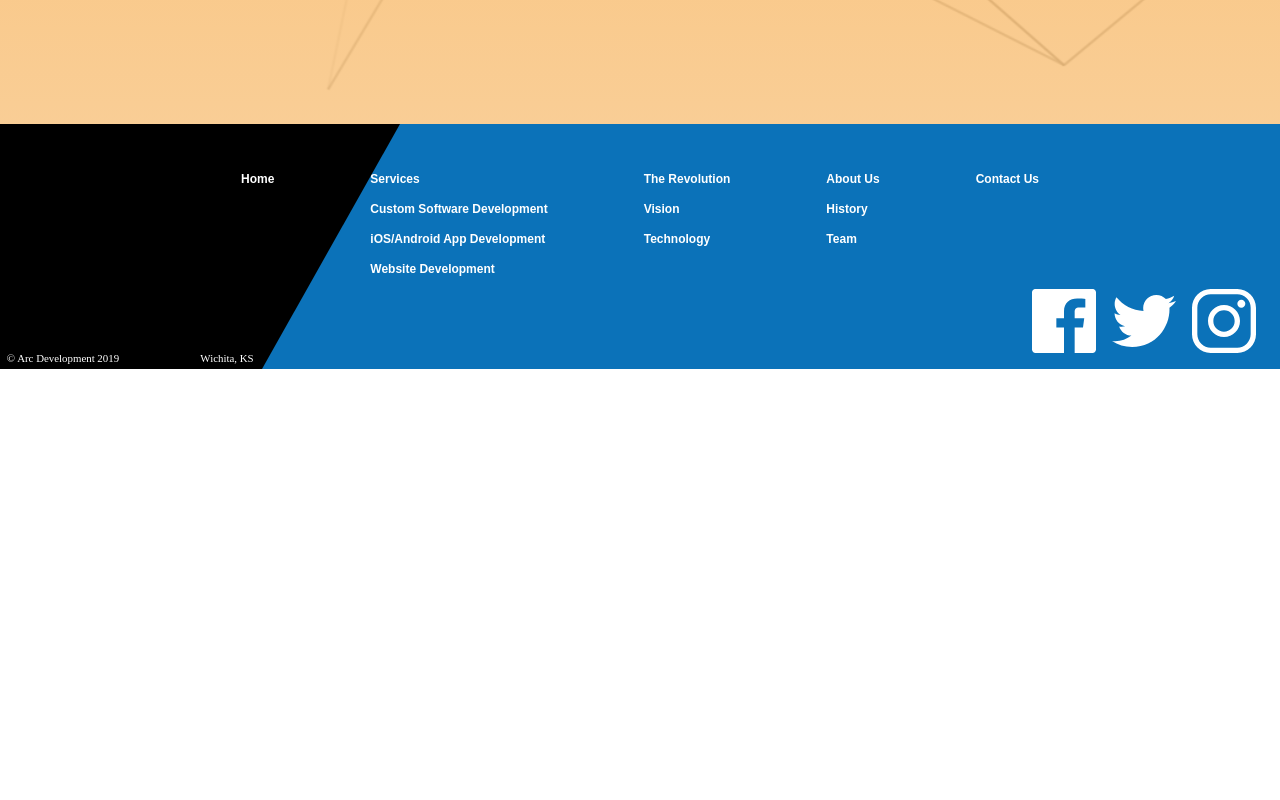
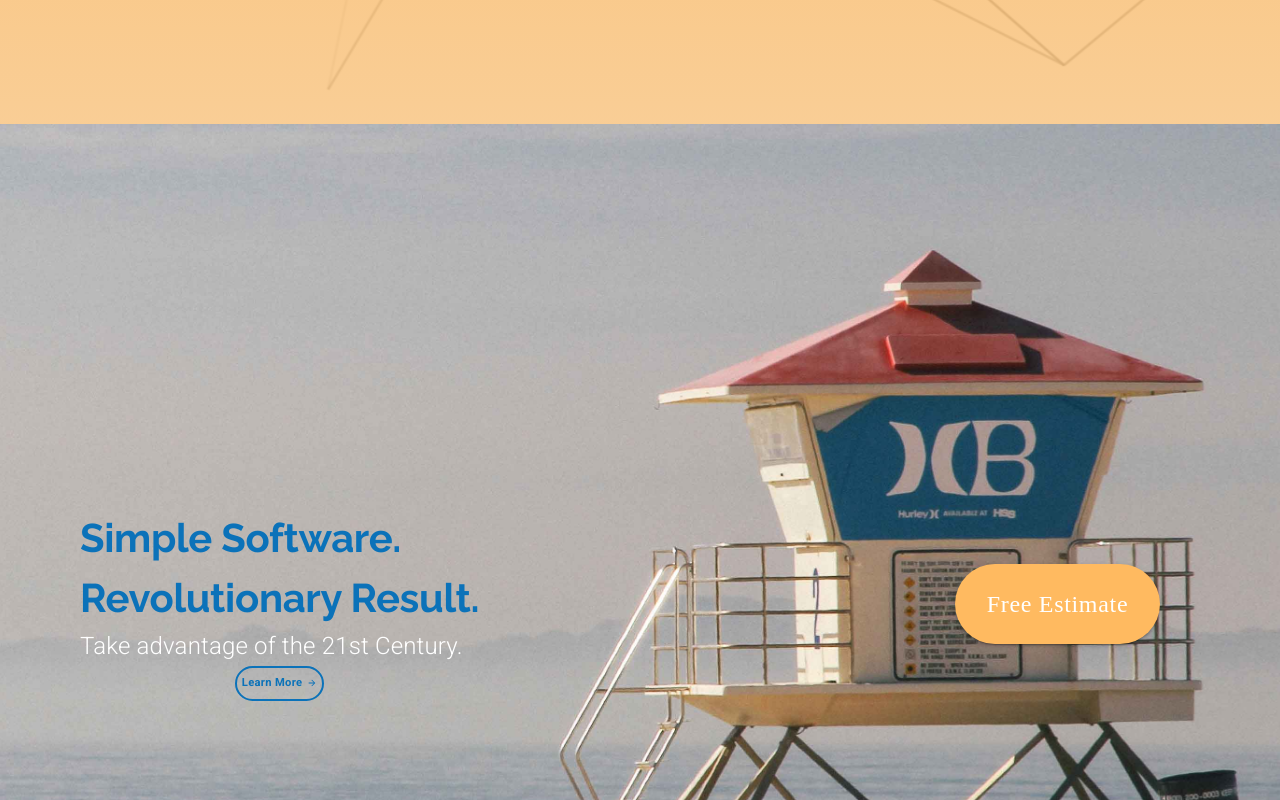
Before and after one commit to webkidt/arc-development, a React (Create React App) app: page / in a window 1280 px wide. Shown: the part 4800-5600 px from the top of the page. Before the commit the page ends 5169 px from the top, so only its background shows below. Built offline with nearby package versions, Linux system fonts and the light colour scheme; a web font is replaced by a local one.

Commit message:
Landing Page - Call to Action Block

```diff
--- a/src/components/LandingPage.js
+++ b/src/components/LandingPage.js
@@ -10,7 +10,7 @@ import useMediaQuery from '@mui/material/useMediaQuery';
 import { useTheme } from '@mui/material/styles';
 import { styled } from '@mui/system';
 
-// import CallToAction from './ui/CallToAction';
+import CallToAction from './ui/CallToAction';
 import ButtonArrow from './ui/ButtonArrow';
 import animationData from '../animations/landinganimation/data';
 import customSoftwareIcon from '../assets/Custom Software Icon.svg';
@@ -19,13 +19,9 @@ import websitesIcon from '../assets/websiteIcon.svg';
 import revolutionBackground from '../assets/repeatingBackground.svg';
 import infoBackground from '../assets/infoBackground.svg';
 
-// const ServiceTitle = styled(Typography)({});
 
 const ServiceSubtitle = styled(Typography)({ marginBottom: '1em' });
 
-// const ServiceSubtext = styled(({ ...props }) => (
-//   <Typography variant='subtitle1' {...props} />
-// ))({});
 
 const LearnMoreBtn = styled(Button)(({ theme }) => ({
   ...theme.typography.learnButton,
@@ -369,7 +365,7 @@ const LandingPage = () => {
       </Grid>
       <Grid item>
         {/*----- Call To Action Block -----*/}
-        {/* <CallToAction /> */}
+        <CallToAction />
       </Grid>
     </Grid>
   );
--- a/src/components/ui/CallToAction.js
+++ b/src/components/ui/CallToAction.js
@@ -6,23 +6,47 @@ import { useTheme, styled } from '@mui/material/styles';
 
 import ButtonArrow from './ButtonArrow';
 import background from '../../assets/background.jpg';
-// import mobileBackground from '../../assets/mobileBackground.jpg';
+import mobileBackground from '../../assets/mobileBackground.jpg';
 
-const Background = styled('div')(({ theme }) => ({
+const BackgroundContainer = styled(Grid)(({ theme }) => ({
   backgroundImage: `url(${background})`,
   backgroundPosition: 'center',
   backgroundSize: 'cover',
+  backgroundAttachment: 'fixed',
   backgroundRepeat: 'no-repeat',
-  height: '100%',
+  height: '60em',
   width: '100%',
+  [theme.breakpoints.down('lg')]: {
+    backgroundImage: `url(${mobileBackground})`,
+    backgroundAttachment: 'inherit',
+  },
+  [theme.breakpoints.up('xl')]: {
+    backgroundAttachment: 'inherit',
+  },
 }));
 
 const CallToAction = () => {
   const theme = useTheme();
 
   return (
-    <Grid container>
-      <Grid item>
+    <BackgroundContainer
+      container
+      sx={{
+        alignItems: 'center',
+        flexDirection: {
+          xs: 'column',
+          md: 'row',
+        },
+        justifyContent: { xs: 'center', md: 'space-between' },
+      }}
+    >
+      <Grid
+        item
+        sx={{
+          marginLeft: { xs: 0, md: '5em' },
+          textAlign: { xs: 'center', md: 'inherit' },
+        }}
+      >
         <Grid container direction='column'>
           <Grid item>
             <Typography variant='h2'>
@@ -30,10 +54,10 @@ const CallToAction = () => {
               <br />
               Revolutionary Result.
             </Typography>
-            <Typography variant='subtitle2'>
+            <Typography variant='subtitle2' sx={{ fontSize: '1.5rem' }}>
               Take advantage of the 21st Century.
             </Typography>
-            <Grid item>
+            <Grid container item sx={{ justifyContent: { xs: 'center', md: undefined } }}>
               <Button
                 variant='outlined'
                 sx={theme => ({
@@ -53,8 +77,24 @@ const CallToAction = () => {
           </Grid>
         </Grid>
       </Grid>
-      <Background />
-    </Grid>
+      <Grid item>
+        <Button
+          variant='contained'
+          sx={theme => ({
+            ...theme.typography.estimate,
+            borderRadius: 50,
+            height: 80,
+            width: 205,
+            backgroundColor: theme.palette.common.orange,
+            fontSize: '1.5rem',
+            marginRight: { xs: 0, md: '5em' },
+            marginLeft: { xs: 0, md: '2em' },
+          })}
+        >
+          Free Estimate
+        </Button>
+      </Grid>
+    </BackgroundContainer>
   );
 };
 
```
